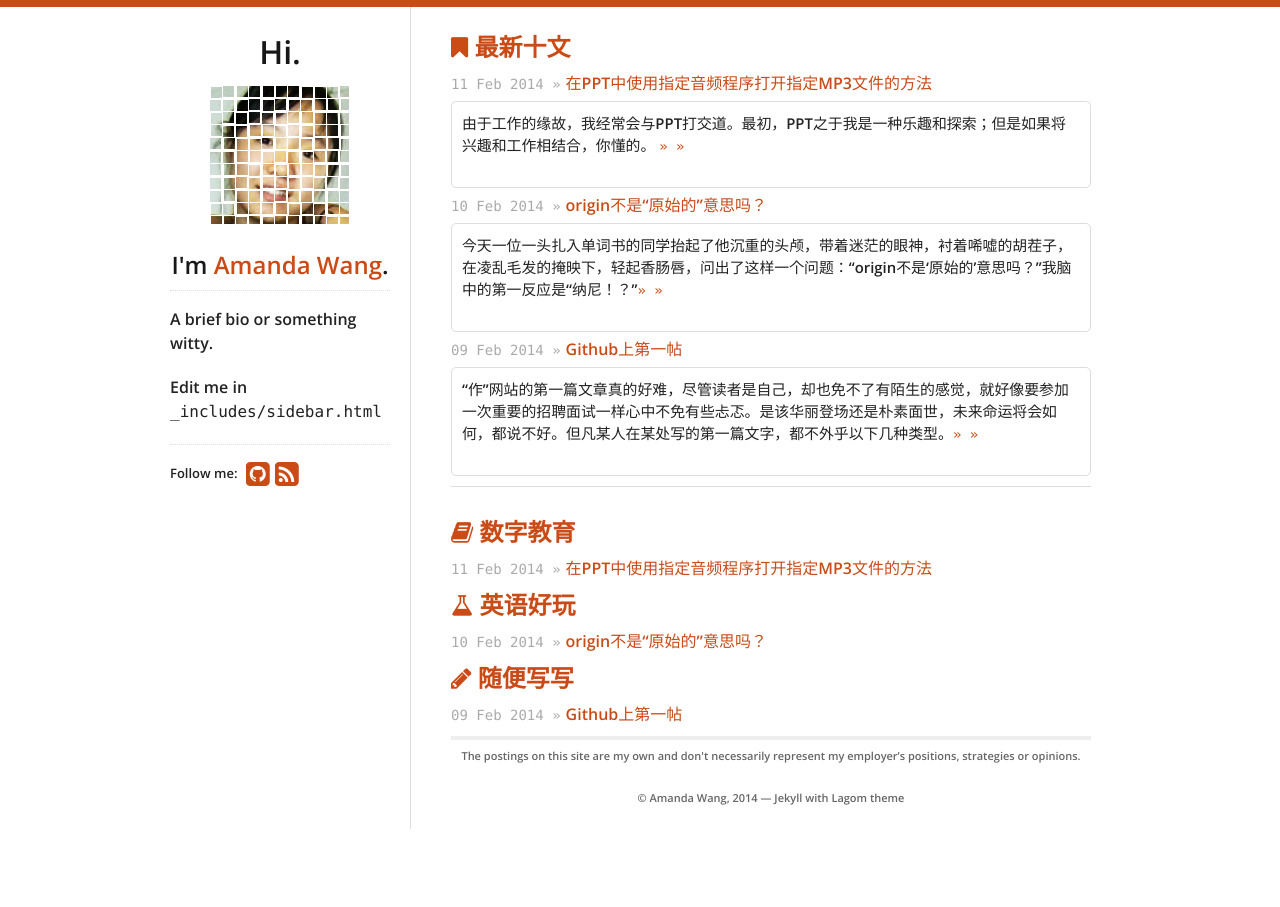
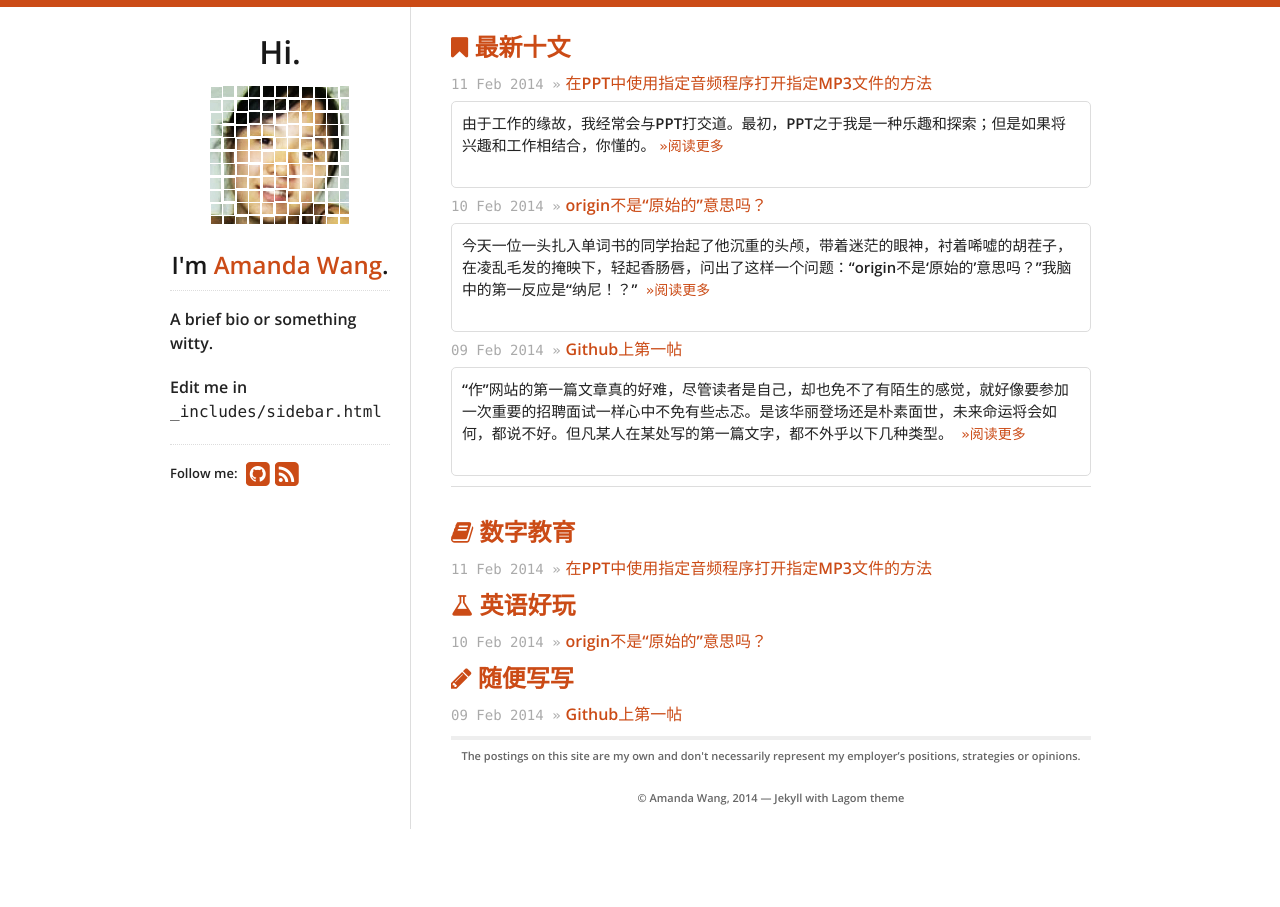
Before and after one commit to fantaghiro/fantaghiro.github.io, a Jekyll site: the page built from index.html, in a window 1280 px wide. Built offline with Jekyll 4.4.1, drawn with Linux system fonts in a browser that asks for light colours; nearby versions of some CDN libraries.

Commit message:
Update index.html

```diff
--- a/index.html
+++ b/index.html
@@ -10,7 +10,7 @@ title: Blog Posts
     {% for post in site.posts limit:10 %}
       <li><span>{{ post.date | date_to_string }} &raquo;</span><a href="{{ post.url }}">{{ post.title }}</a></li>
           <div class="post-abstract">
-              {{  post.content || split:'<!--more-->' | first }}<span><a href="{{ post.url }}">&raquo; &raquo;</a></span>
+              {{  post.content || split:'<!--more-->' | first }}<span><a href="{{ post.url }}"> &raquo;阅读更多</a></span>
           </div>
     {% endfor %}
   </ul>
```
